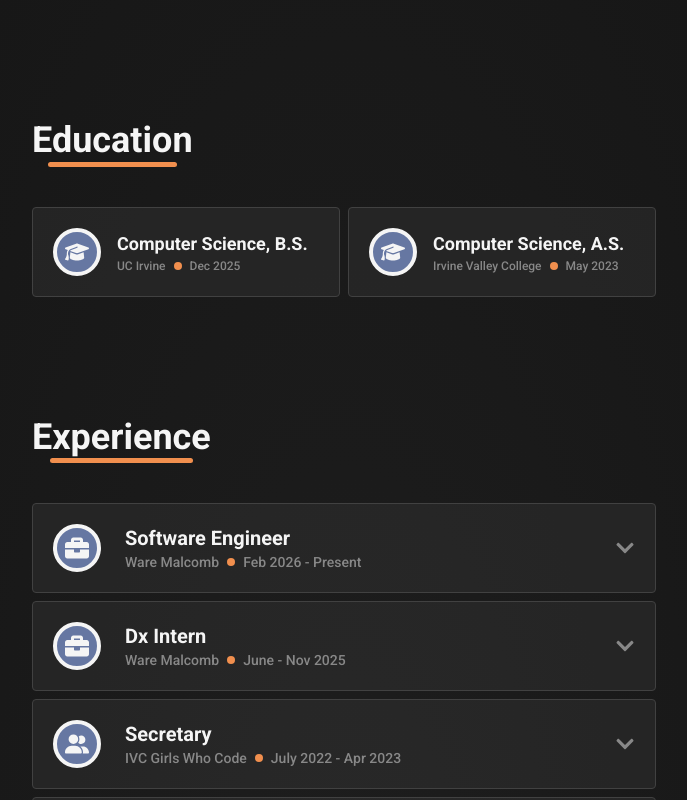
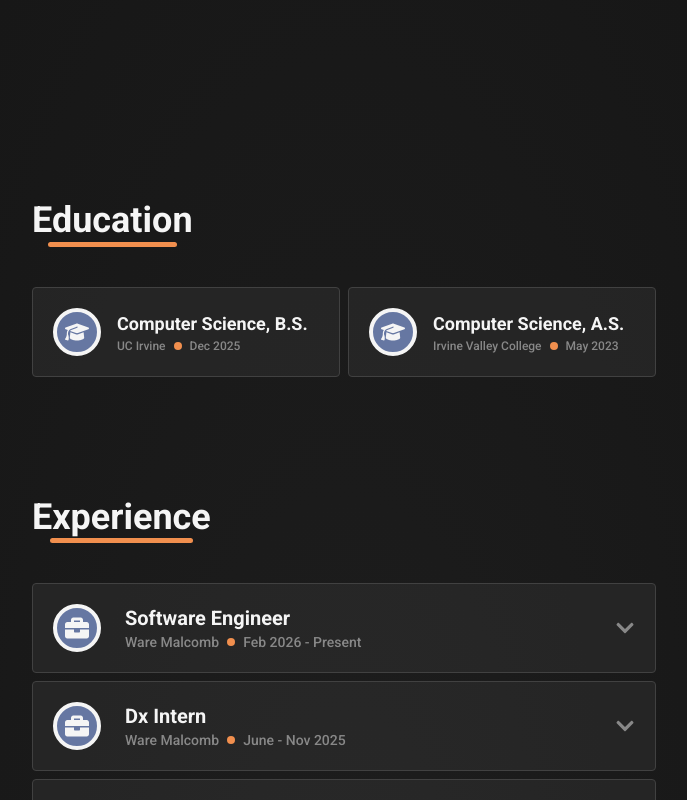
Before and after one commit to hnouizi/hnouizi.github.io, a React (Vite) app: page / in a window 1280 px wide. Shown: the part 720-1520 px from the top of the page, without its empty margins (296-983 px from the left). Built offline with nearby package versions, Linux system fonts and the light colour scheme.

Commit message:
implemented jump to section buttons

```diff
--- a/src/components/Education.tsx
+++ b/src/components/Education.tsx
@@ -4,7 +4,10 @@ import Heading from "./Heading";
 const Education = () => {
 
     return (
-        <div>
+        <div
+            id="education"
+            className="pt-20"
+        >
             <Heading>
                 Education
             </Heading>
--- a/src/components/Experience.tsx
+++ b/src/components/Experience.tsx
@@ -5,18 +5,21 @@ import { experiences } from "../data/experiences.tsx";
 const Experience = () => {
 
     return (
-        <div className="mt-30">
+        <div
+            id="experience"
+            className="pt-20"
+        >
             <Heading>
                 Experience
             </Heading>
             <div className="flex flex-col gap-2">
                 {experiences.map((exp) => (
                     <ExperienceDropdown
+                        key={exp.position + exp.organization}
                         position={exp.position}
                         organization={exp.organization}
                         duration={exp.duration}
                         details={exp.details}
-                        key={exp.position + exp.organization}
                     />
                 ))}
             </div>
--- a/src/components/Header.tsx
+++ b/src/components/Header.tsx
@@ -4,7 +4,7 @@ const Header = () => {
     const tabs = ["Home", "Education", "Experience", "Projects"];
 
     return (
-        <div className="absolute w-full flex justify-center mt-5 z-99">
+        <header className="absolute w-full flex justify-center mt-5 z-99">
             <div className="flex items-center fixed pl-2 pr-4 py-2 rounded-full bg-darkgray-95/90 backdrop-blur-sm border-1 border-darkgray-80 font-semibold text-lg">
                 {/* nav buttons */}
                 <div className="flex gap-1 pr-2">
@@ -12,6 +12,12 @@ const Header = () => {
                         <button
                             key={tab}
                             className="px-3 py-1 rounded-full hover:bg-white/5 active:bg-white/7 transition-colors duration-150"
+                            onClick={() => {
+                                const element = document.getElementById(tab.toLowerCase());
+                                element?.scrollIntoView({
+                                    behavior: "smooth"
+                                });
+                            }}
                         >
                             {tab}
                         </button>
@@ -28,7 +34,7 @@ const Header = () => {
                     </button>
                 </div>
             </div>
-        </div>
+        </header>
     )
 }
 
--- a/src/components/Home.tsx
+++ b/src/components/Home.tsx
@@ -1,6 +1,9 @@
 const Home = () => {
     return (
-        <div className="h-screen w-full flex justify-center items-center">
+        <div
+            id="home"
+            className="h-screen w-full flex justify-center items-center"
+        >
             <div className="flex justify-center items-center max-sm:flex-col max-sm:gap-10 sm:gap-15">
                 <div className="max-sm:w-2/3 max-sm:max-w-120 sm:w-80">
                     <img className="rounded-full" src="headshot.png"/>
--- a/src/components/Projects.tsx
+++ b/src/components/Projects.tsx
@@ -4,7 +4,10 @@ import { projects } from "../data/projects";
 
 const Projects = () => {
     return (
-        <div className="mt-30">
+        <div
+            id="projects"
+            className="pt-20"
+        >
             <Heading>
                 Projects
             </Heading>
```
